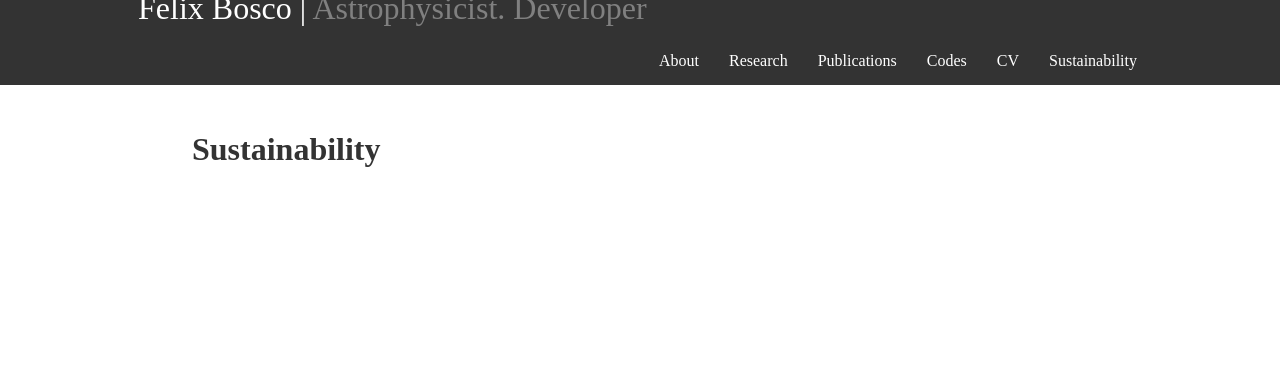
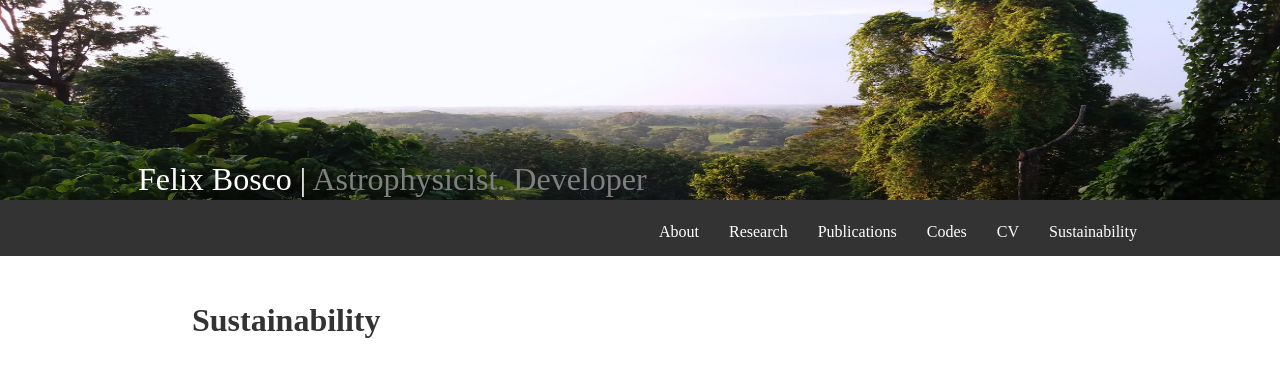
Before and after one commit to felixbosco/felixbosco.github.io, a Jekyll site: the page built from sustainability.html, in a window 1280 px wide. Shown: the top 377 px of the page. Built offline with Jekyll 4.4.1, drawn with Linux system fonts in a browser that asks for light colours.

Commit message:
Change header image references

```diff
--- a/about.html
+++ b/about.html
@@ -3,7 +3,7 @@ title: About
 layout: default
 permalink: about/
 
-header-image: assets/img/img1.jpg
+header-image: ../assets/img/img1.jpg
 ---
 <h1>About</h1>
 
--- a/cv.html
+++ b/cv.html
@@ -3,7 +3,7 @@ title: Vita
 layout: default
 permalink: cv/
 
-header-image: assets/img/img6.jpg
+header-image: ../assets/img/img6.jpg
 ---
 <h1>Vita</h1>
 
--- a/publications.html
+++ b/publications.html
@@ -3,7 +3,7 @@ title: Publications
 layout: default
 permalink: /publications/
 
-header-image: assets/img/img5.jpg
+header-image: ../assets/img/img5.jpg
 ---
 <h1>Publications</h1>
 
--- a/research.html
+++ b/research.html
@@ -3,7 +3,7 @@ title: Research
 layout: default
 permalink: research/
 
-header-image: assets/img/img3.jpg
+header-image: ../assets/img/img3.jpg
 ---
 <h1>Research</h1>
 
--- a/sustainability.html
+++ b/sustainability.html
@@ -3,6 +3,6 @@ title: Sustainability
 layout: default
 permalink: sustainability/
 
-header-image: assets/img/img3.jpg
+header-image: ../assets/img/img3.jpg
 ---
 <h1>Sustainability</h1>
```
